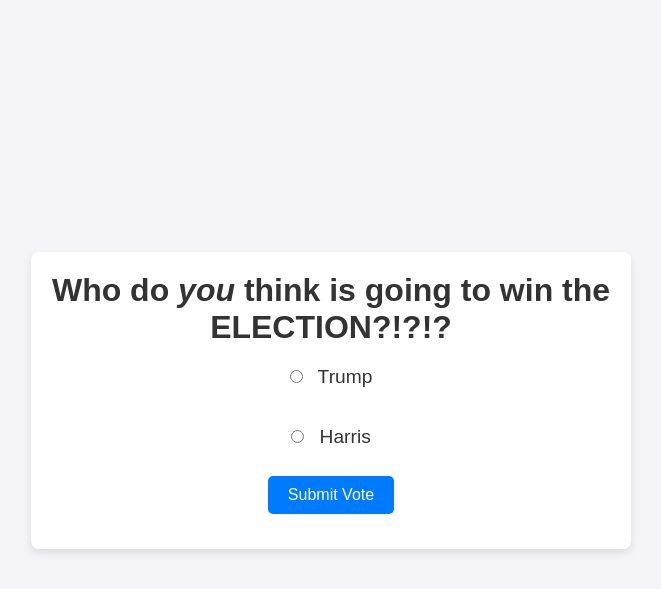
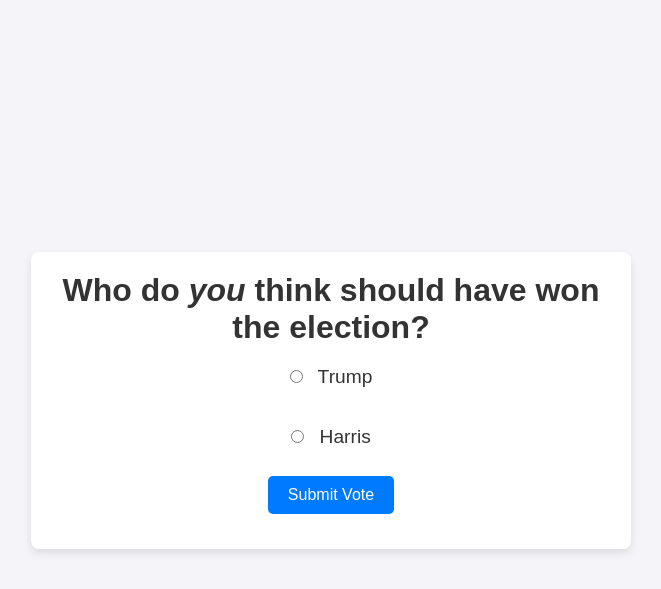
Before and after one commit to H20rj/APGovProj, a Flask app: page / in a window 1280 px wide. Shown: the top 589 px of the page, without its empty margins (309-970 px from the left). Run offline with Flask 3, Linux system fonts and the light colour scheme.

Commit message:
changed question

```diff
--- a/templates/index.html
+++ b/templates/index.html
@@ -8,7 +8,7 @@
 </head>
 <body>
     <div class="container">
-        <h1>Who do <i>you</i> think is going to win the ELECTION?!?!?</h1>
+        <h1>Who do <i>you</i> think should have won the election?</h1>
         <form id="voteForm">
             <label>
                 <input type="radio" name="candidate" value="Trump"> Trump
```
